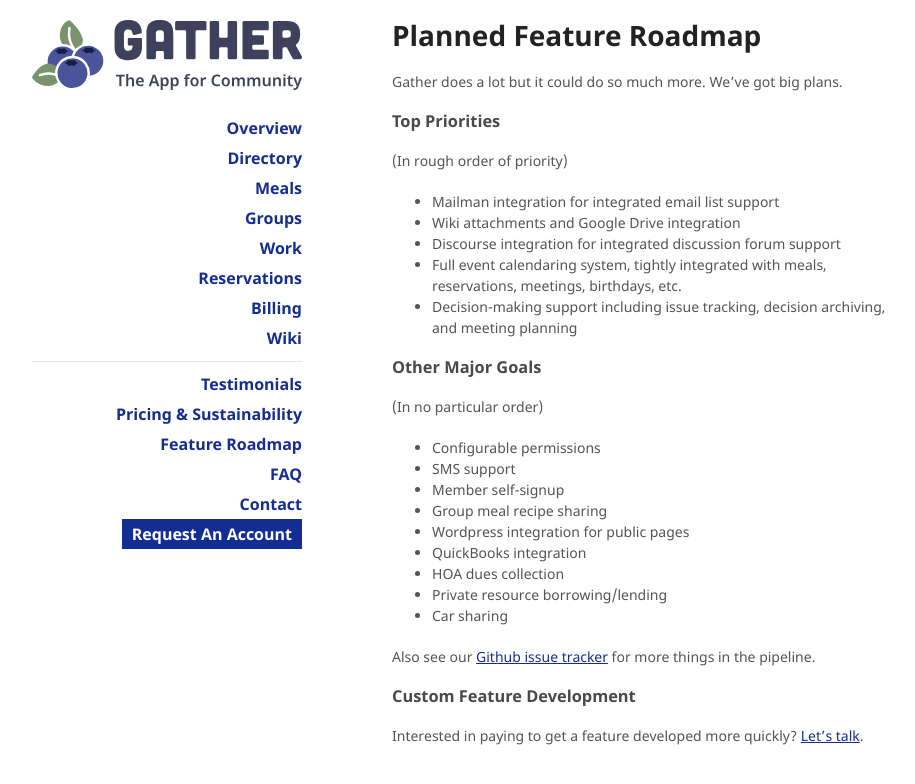
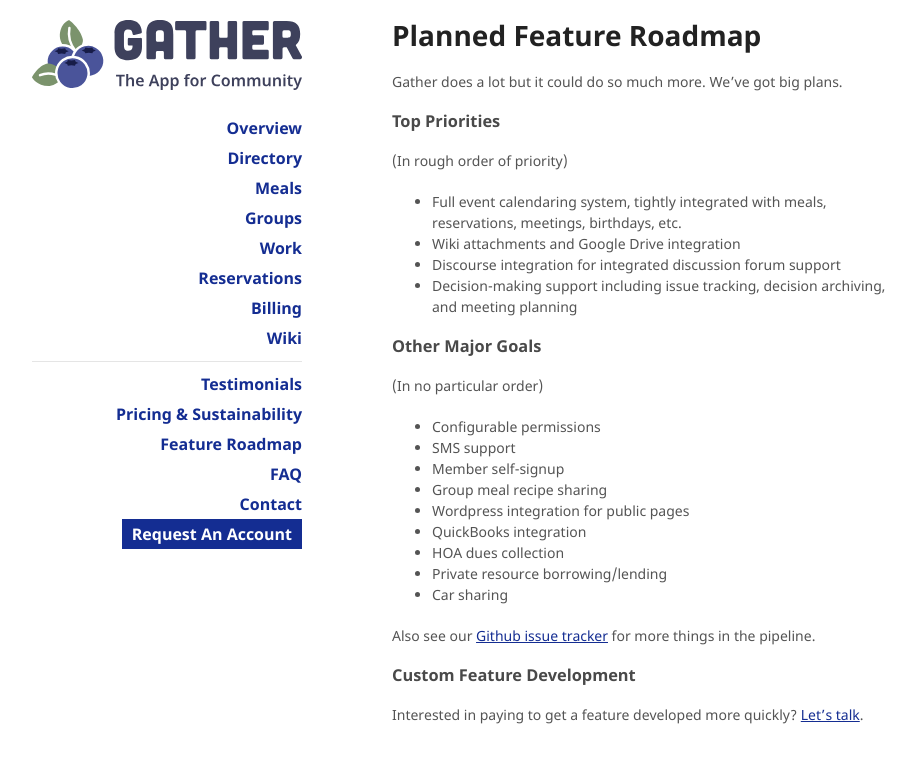
Before and after one commit to sassafrastech/gather-docs, a Jekyll site: the page built from roadmap.md, in a window 1280 px wide. Shown: the top 784 px of the page, without its empty margins (178-1093 px from the left). Built offline with Jekyll 4.4.1, drawn with Linux system fonts in a browser that asks for light colours; nearby versions of some CDN libraries; our own code applies the rules of GitHub Pages for plain Markdown files.

Commit message:
Update roadmap

```diff
--- a/roadmap.md
+++ b/roadmap.md
@@ -6,10 +6,9 @@ Gather does a lot but it could do so much more. We've got big plans.
 
 (In rough order of priority)
 
-* Mailman integration for integrated email list support
+* Full event calendaring system, tightly integrated with meals, reservations, meetings, birthdays, etc.
 * Wiki attachments and Google Drive integration
 * Discourse integration for integrated discussion forum support
-* Full event calendaring system, tightly integrated with meals, reservations, meetings, birthdays, etc.
 * Decision-making support including issue tracking, decision archiving, and meeting planning
 
 ### Other Major Goals
```
